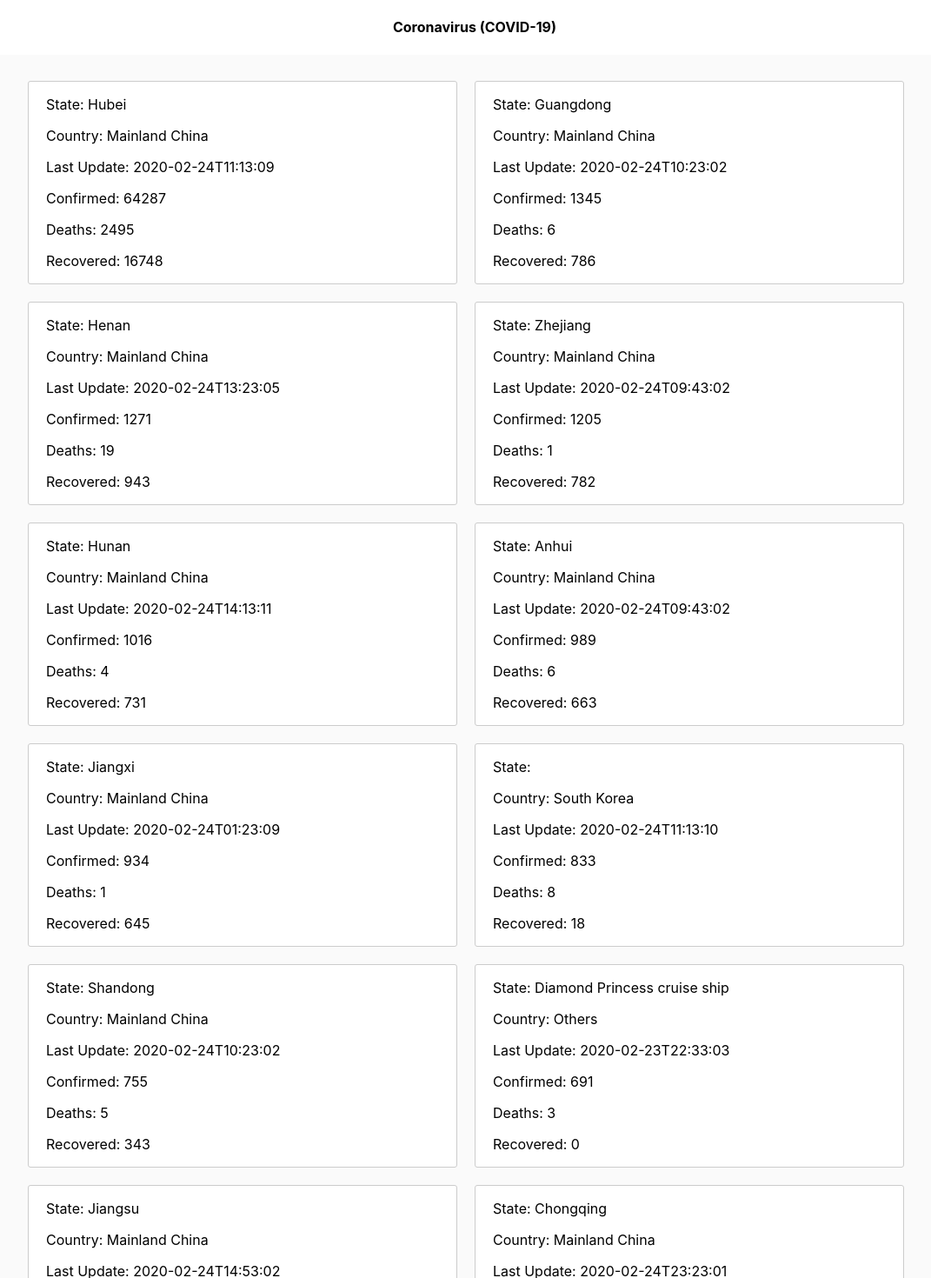
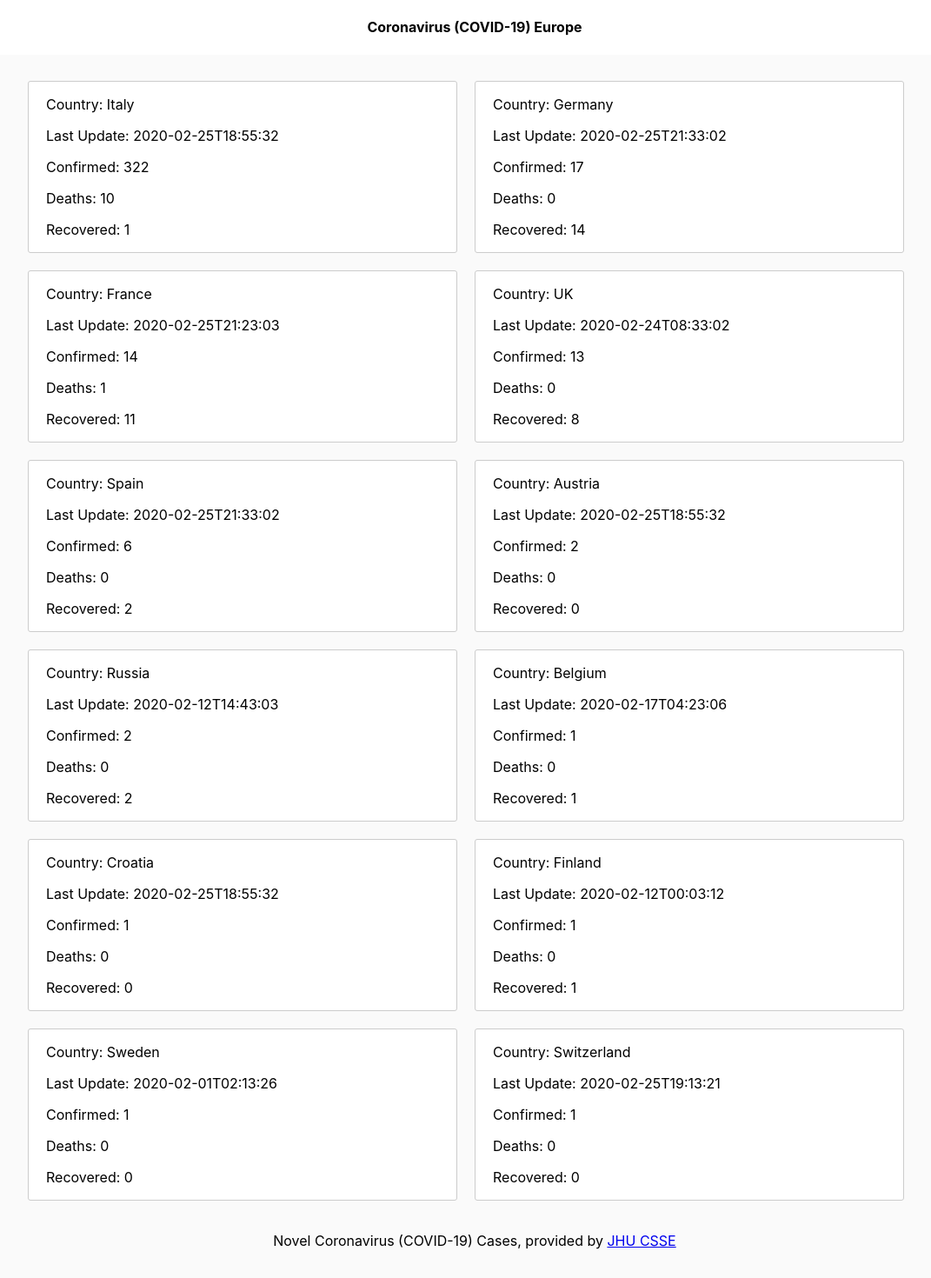
Before and after one commit to dkapexhiu/coronavirus2020, a React (Create React App) app: page / in a window 1280 px wide. Shown: the top 1470 px of the page at 87% size, without its empty margins (94-1165 px from the left). Built offline with nearby package versions, Linux system fonts and the light colour scheme.

Commit message:
added data 25/02

```diff
--- a/public/index.html
+++ b/public/index.html
@@ -22,7 +22,7 @@
       work correctly both with client-side routing and a non-root public URL.
       Learn how to configure a non-root public URL by running `npm run build`.
     -->
-    <title>Coronavirus 2020</title>
+    <title>COVID-19 Europe</title>
   </head>
   <body>
     <noscript>You need to enable JavaScript to run this app.</noscript>
--- a/src/App.js
+++ b/src/App.js
@@ -6,7 +6,7 @@ class App extends Component {
     return (
       <div className="App">
         <header>
-          <h4>Coronavirus (COVID-19)</h4>
+          <h4>Coronavirus (COVID-19) Europe</h4>
         </header>
 
         <DateParser />
--- a/src/DateParser.js
+++ b/src/DateParser.js
@@ -16,7 +16,7 @@ class DataParser extends Component {
 
   componentWillMount() {
     // Your parse code, but not seperated in a function
-    var csvFilePath = require("./24.csv");
+    var csvFilePath = require("./25.csv");
     var Papa = require("papaparse");
     Papa.parse(csvFilePath, {
       header: true,
@@ -59,7 +59,6 @@ class DataParser extends Component {
           <div class="clearfix">
             <div className="leftFloat width80 text-left">
               <div className="clearfix">
-                <p>State: {todo.State}</p>
                 <p>Country: {todo.Country}</p>
                 <p>Last Update: {todo.Update}</p>
                 <p>Confirmed: {todo.Confirmed}</p>
@@ -94,9 +93,10 @@ class DataParser extends Component {
     return (
       <div className="backwrapper">
         <div>{renderTodos}</div>
-        <div id="page-numbers">
+        <p>Novel Coronavirus (COVID-19) Cases, provided by <a href="https://systems.jhu.edu/research/public-health/ncov/">JHU CSSE</a></p>
+        {/* <div id="page-numbers">
           <ul>{renderPageNumbers}</ul>
-        </div>
+        </div>*/}
       </div>
     );
   }
```
Also changed, not shown: src/24.csv (deleted), src/25.csv (added), 2 other files (tests, documents, lock files or other folders).
